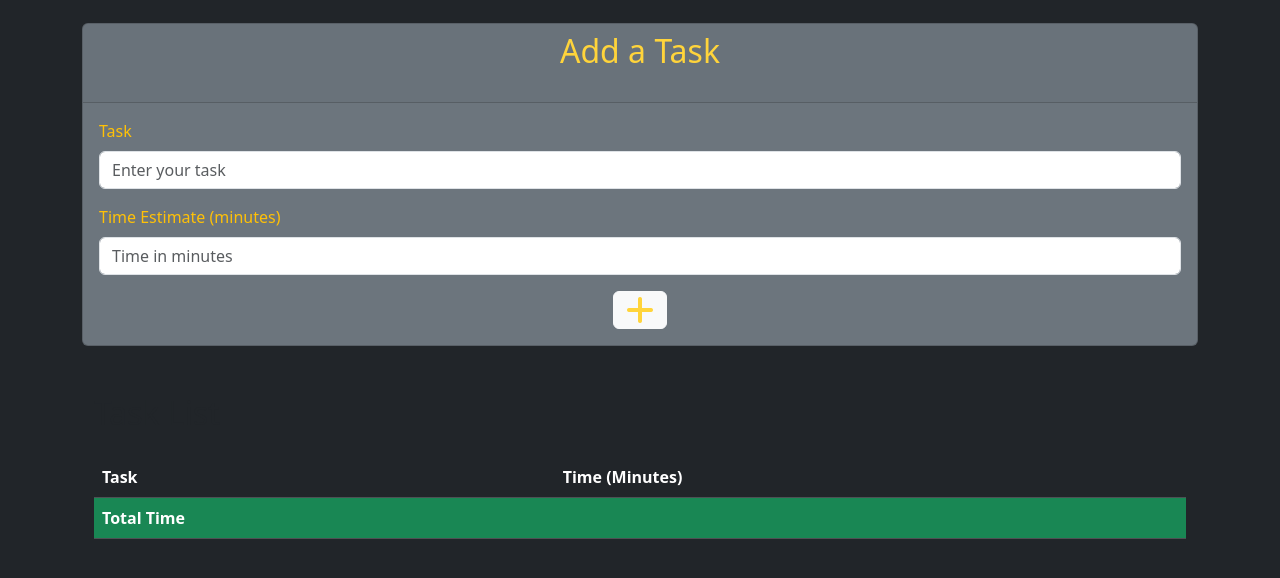
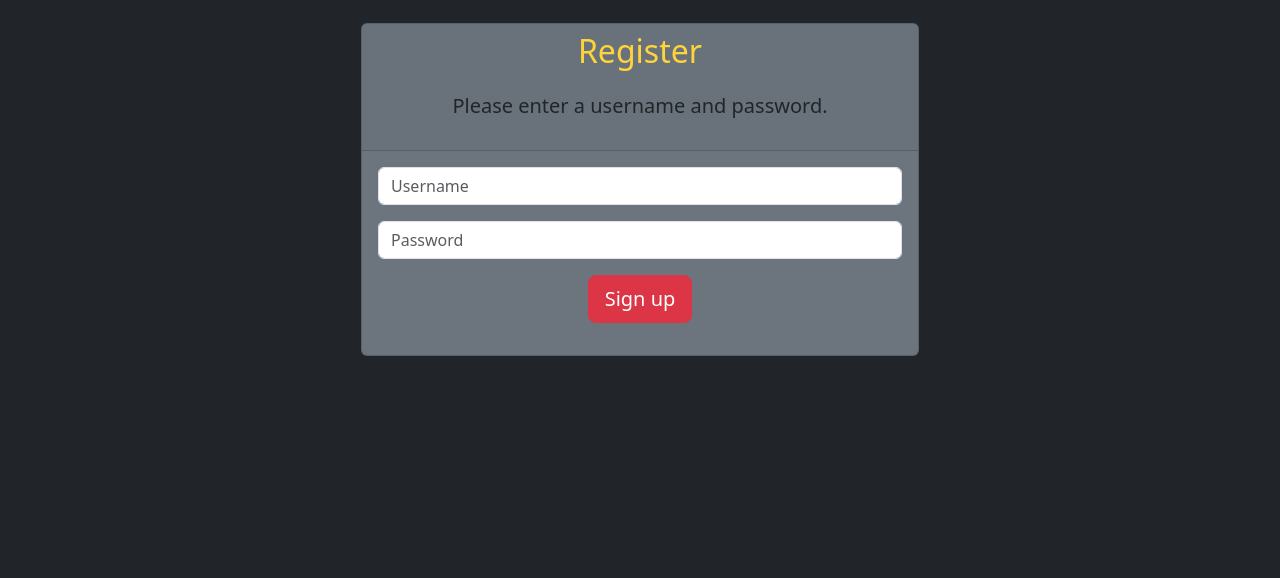
Before and after one commit to JustenRamsey/flask-task-app, a Flask app: page / in a window 1280 px wide. Shown: the part 49-627 px from the top of the page. Run offline with Flask 3, Linux system fonts and the light colour scheme; some libraries are stand-ins or nearby versions.

Commit message:
Added user auth, password hashing, updated db table, refactored sqlite queries

```diff
--- a/app.py
+++ b/app.py
@@ -1,54 +1,122 @@
-from flask import Flask, render_template, redirect, url_for, request, flash
-import db
-from db import get_db
-import sqlite3
+from flask import Flask, render_template, redirect, url_for, request, session, flash
+import db, os
+from db import get_db, sqlite3
+from flask_bcrypt import Bcrypt, check_password_hash, generate_password_hash
 
 
 app = Flask(__name__) #Application factory
+bcrypt = Bcrypt(app)
 app.config ['DATABASE'] = 'mydatabase.db'
+
+
+app.secret_key = "2752793d483e1221d36b22674ae4221040a68f7881ce15d29ec1b17d89c10ddd"
+
 
 db.init_app(app)
 
+
 @app.route('/')
 def home():
-    return render_template('/add_task.html')
+    return render_template('/register.html')
 
-#route for handling login page logic
-@app.route('/login', methods=['GET','POST'])
+
+#Insert user login into the database and do user authentication
+#1. Get access to the database
+#2. Make a post request to insert user data into the database
+#3. Check if username and password exist in database, if not then redirect to register page.
+#4. if no errors then select username and password from database, route to add_task page.
+
+
+@app.route('/login', methods=['GET', 'POST'])
 def login():
-    error = None
+    #making post request
     if request.method == 'POST':
-        if request.form['username'] != 'admin' or request.form['password'] != 'admin':
-            error = 'Invalid Credentials. Please try again.'
-        else:
+      username = request.form['username']
+      password = request.form['password']
+      db = get_db()
+      user = db.execute('SELECT id, password FROM users WHERE username = ?', (username,)).fetchone()
+      print(password)
+      print(username)
+      if user:
+        if check_password_hash(user['password'], password):
+            user_dict = dict(user)
+            session['user'] = user_dict
             return redirect(url_for('add_task'))
-    return render_template('/login.html', error=error)
+      else:
+        flash('Incorrect password')
+        print('the check password hash did not run')
+    return render_template('/login.html')
+
+
+#below is link for writing the login page logic with raw sql.
+# https://www.youtube.com/watch?v=YpKYBG38FbM
+
+#links for github examples for password hashing (bcrypt)
+#https://github.com/carc1n0gen/tutorial-apps/blob/master/flask-password-hashing-bcrypt/app.py
+
+#bcrypt documentation link
+#https://flask-bcrypt.readthedocs.io/en/1.0.1/
+
+
+    #  create sign up route code logic for entering a new username and password into the database.
+    # username - "Bob" password - "123"
+@app.route('/register', methods=['GET', 'POST'])
+def register():
+    if request.method == 'POST':
+            db = get_db()
+            print('connection to database made')
+            username = request.form['username']
+            password = request.form['password']
+            print('form data -username, password captured')
+            if username and password:
+                #check that this username is not taken
+                db.execute('SELECT id FROM users WHERE username = ?',
+                (username,)).fetchone()
+                db.commit()
+                print('data selected from database')
+                pw_hash = generate_password_hash(password, 10).decode('utf-8')
+                 # hash password when inserting new user
+                db.execute('INSERT into users (username, password) VALUES (?, ?)',
+                (username, pw_hash))
+                db.commit()
+                print('username and password inserted in db. Password hashed')
+                print('User registered successfully.')
+                return redirect(url_for('login'))
+            print('db.execute (inserting username and hashed password) did not function')
+            flash('Username is taken.')
+    return render_template ('/register.html')
+
+
 
 @app.route("/add_task", methods=['GET', 'POST'])
 def add_task():
-    db = get_db()
+    if 'user' in session: # checking if user is in session
+        user_id = session['user']['id'] # getting logged-in user's id
+        db = get_db()
 
-    if request.method == 'POST':
-        task = request.form['task']
-        time_minutes = request.form['time_minutes']
+        if request.method == 'POST':
+            task = request.form['task']
+            time_minutes = request.form['time_minutes']
 
-        db.execute(
-            'INSERT INTO tasks (task, time_minutes) VALUES (?, ?)',
-            (task, time_minutes)
-        )
-        db.commit()
+            db.execute(
+                'INSERT INTO tasks (task, time_minutes, user_id) VALUES (?, ?, ?)',
+                (task, time_minutes, user_id)
+            )
+            db.commit()
 
-    tasks = db.execute('SELECT id, task, time_minutes FROM tasks').fetchall()
+        tasks = db.execute('SELECT id, task, time_minutes FROM tasks WHERE user_id = ?',
+                           (user_id,)).fetchall()
 
 
-    #Calculate sum of time_minutes
-    time_sum = sum(task['time_minutes'] for task in tasks)
+        #Calculate sum of time_minutes
+        time_sum = sum(task['time_minutes'] for task in tasks)
 
 
 
-    return render_template('add_task.html', tasks=tasks, time_sum=time_sum)
+        return render_template('add_task.html', tasks=tasks, time_sum=time_sum)
 
-    # return render_template('add_task.html')
+    else:
+        return render_template('login')
 
 
 @app.route("/delete_task/<int:task_id>", methods=['POST'])
@@ -64,6 +132,12 @@
         db.rollback()
     return redirect(url_for('add_task'))
 
+@app.route('/logout')
+def logout():
+    session.clear()
+    return redirect("/")
+
+
 
 
 if __name__ == '__main__':
--- a/db.py
+++ b/db.py
@@ -3,7 +3,7 @@
 import os
 from flask import Flask, request, g, render_template, redirect, url_for
 from flask import current_app
- #correct typo. Its actually os.path.dirname
+
 BASE_DIR = os.path.dirname(os.path.abspath(__file__))
 DATABASE = os.path.join(BASE_DIR, 'mydatabase.db')
 
--- a/static/styles.css
+++ b/static/styles.css
@@ -9,3 +9,7 @@
 .delete-button {
     float: right;
 }
+
+#login-button , #signup-button {
+    display: inline-block;
+}
--- a/templates/add_task.html
+++ b/templates/add_task.html
@@ -26,13 +26,13 @@
               <ul class="navbar-nav justify-content-end flex-grow-1 pe-3">
                 <li class="nav-item">
                     <button type="button" class=" btn btn-dark">
-                        <a class="nav-link active" aria-current="page" href="#">Home  <i class="fa-solid fa-house fa-sm" style="color: #FFD43B;"></i></a>
+                        <a class="nav-link active" aria-current="page" href="{{url_for('login')}}">(Wrong Account? Login here)  <i class="fa-solid fa-house fa-sm" style="color: #FFD43B;"></i></a>
                     </button>
-                    <!-- <li class="nav-item">
+                    <li class="nav-item">
                         <button type="button" class=" btn btn-dark">
-                            <a class="nav-link active" aria-current="page" href="/login">Login  <i class="fa-solid fa-door-open fa-sm" style="color: #FFD43B;"></i></a>
+                            <a class="nav-link active" aria-current="page" href="{{url_for('logout')}}">Logout  <i class="fa-solid fa-person-through-window" style="color: #FFD43B;"></i></a>
                         </button>
-                    </li> -->
+                    </li>
                 </li>
                 </nav>
         <!-- Navbar -->
@@ -40,7 +40,7 @@
         <!-- Task Form -->
     <div class="container mt-5">
         <br>
-        <div class="card bg-secondary">
+        <div class="card w-50 mx-auto bg-secondary">
             <div class="card-header">
                 <h2 class="card-title mb-4 text-center">Add a Task</h2>
             </div>
@@ -62,7 +62,7 @@
         </div>
 
         <!-- Table results  -->
-        <div class="container mt-5">
+        <div class="container mt-5 w-50 mx-auto">
             <h2 class="mb-4">Task List</h2>
             <table class="table table-dark">
                 <thead>
--- /dev/null
+++ b/templates/register.html
@@ -0,0 +1,71 @@
+<html>
+    <head>
+        <title>Flask Intro - login page</title>
+        <meta name="viewport" content="width=device-width, initial-scale=1.0">
+        <link href="https://cdn.jsdelivr.net/npm/bootstrap@5.3.3/dist/css/bootstrap.min.css" rel="stylesheet" integrity="sha384-QWTKZyjpPEjISv5WaRU9OFeRpok6YctnYmDr5pNlyT2bRjXh0JMhjY6hW+ALEwIH" crossorigin="anonymous">
+        <link rel="stylesheet" href="{{ url_for('static', filename = 'styles.css' ) }}">
+        <script src="https://kit.fontawesome.com/65416ffc0d.js" crossorigin="anonymous"></script>
+    </head>
+    <body class="bg-dark">
+        <body class="bg-dark">
+            <!-- Navbar -->
+            <nav class="navbar navbar-dark bg-dark fixed-top">
+                <div class="container-fluid">
+                  <a class="navbar-brand" href="#"><i class="fa-solid fa-hourglass-start fa-beat-fade fa-xl" style="color: #FFD43B;"></i></a>
+                  <button class="navbar-toggler" type="button" data-bs-toggle="offcanvas" data-bs-target="#offcanvasDarkNavbar" aria-controls="offcanvasDarkNavbar" aria-label="Toggle navigation">
+                    <span class="navbar-toggler-icon"></span>
+                  </button>
+                  <div class="offcanvas offcanvas-end text-bg-dark" tabindex="-1" id="offcanvasDarkNavbar" aria-labelledby="offcanvasDarkNavbarLabel">
+                    <div class="offcanvas-header">
+                      <h5 class="offcanvas-title" id="offcanvasDarkNavbarLabel">MENU</h5>
+                      <button type="button" class="btn-close btn-close-white" data-bs-dismiss="offcanvas" aria-label="Close"></button>
+                    </div>
+                    <div class="offcanvas-body">
+                      <ul class="navbar-nav justify-content-end flex-grow-1 pe-3">
+                        <!-- <li class="nav-item"> -->
+                            <!-- <button type="button" class=" btn btn-dark"> -->
+                                <!-- <a class="nav-link active" aria-current="page" href="/add_task">Home  <i class="fa-solid fa-house fa-sm" style="color: #FFD43B;"></i></a> -->
+                            <!-- </button> -->
+                            <li class="nav-item">
+                                <button type="button" class=" btn btn-dark">
+                                    <a class="nav-link active" aria-current="page" href="/login">Login  <i class="fa-solid fa-door-open fa-sm" style="color: #FFD43B;"></i></a>
+                                </button>
+                            </li>
+                        </li>
+                        </nav>
+            <!-- Navbar -->
+
+            <!-- Signup form -->
+        <div class="container mt-5">
+            <br>
+            <div class="card w-50 mx-auto bg-secondary">
+                <div class="card-header">
+                    <h2 class="card-title mb-4 text-center">Register</h2>
+                    <h5 class="card-title mb-4 text-center">Please enter a username and password.</h5>
+                </div>
+                <div class="card-body">
+        <!-- Added new url link into form for register button -->
+                    <form action="{{ url_for('register') }}" method="POST" class="align-items-center">
+                        <div class="mb-3">
+                            <input type="text" class="form-control" placeholder="Username" name="username" value="{{ request.form.username }}" required>
+                        </div>
+                        <div class="mb-3">
+                            <input type="password" class="form-control"  placeholder="Password" name="password" value="{{ request.form.password }}" required>
+                        </div>
+                        <div class="text-center">
+                            <input class="btn btn-lg btn-danger" id="signup-button" type="submit" value="Sign up">
+                        </div>
+                    </form>
+                </div>
+            </div>
+
+            {% if error %}
+            <div class="alert alert-danger mt-3">
+                <p class="error"><strong>Error:</strong> {{ error }}
+            </div>
+             {% endif %}
+        </div>
+            <!-- Login form -->
+        <script src="https://cdn.jsdelivr.net/npm/bootstrap@5.3.3/dist/js/bootstrap.bundle.min.js" integrity="sha384-YvpcrYf0tY3lHB60NNkmXc5s9fDVZLESaAA55NDzOxhy9GkcIdslK1eN7N6jIeHz" crossorigin="anonymous"></script>
+    </body>
+</html>
```
Also changed, not shown: schema.sql (+18 -1 lines), templates/login.html (+10 -14 lines), mydatabase.db.
